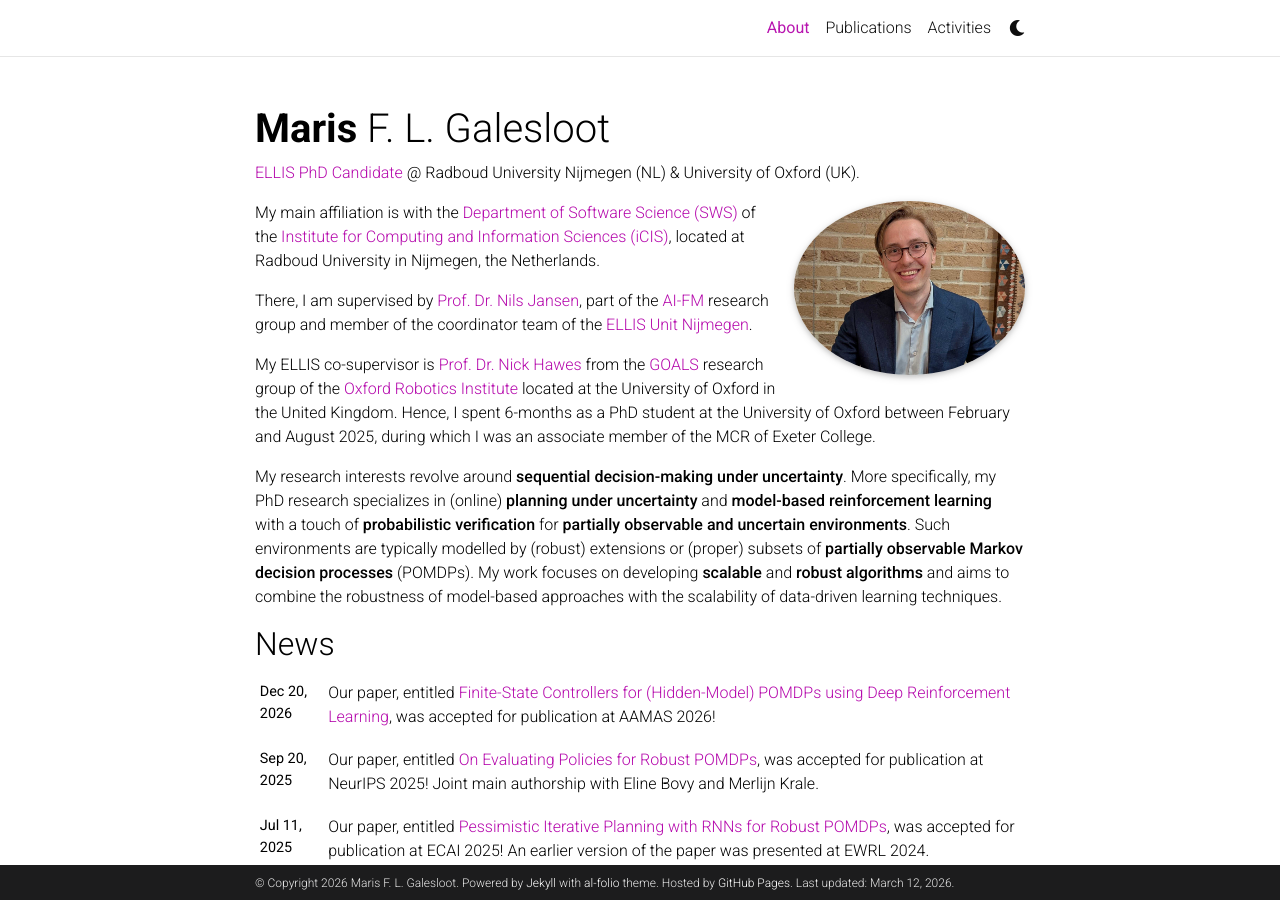
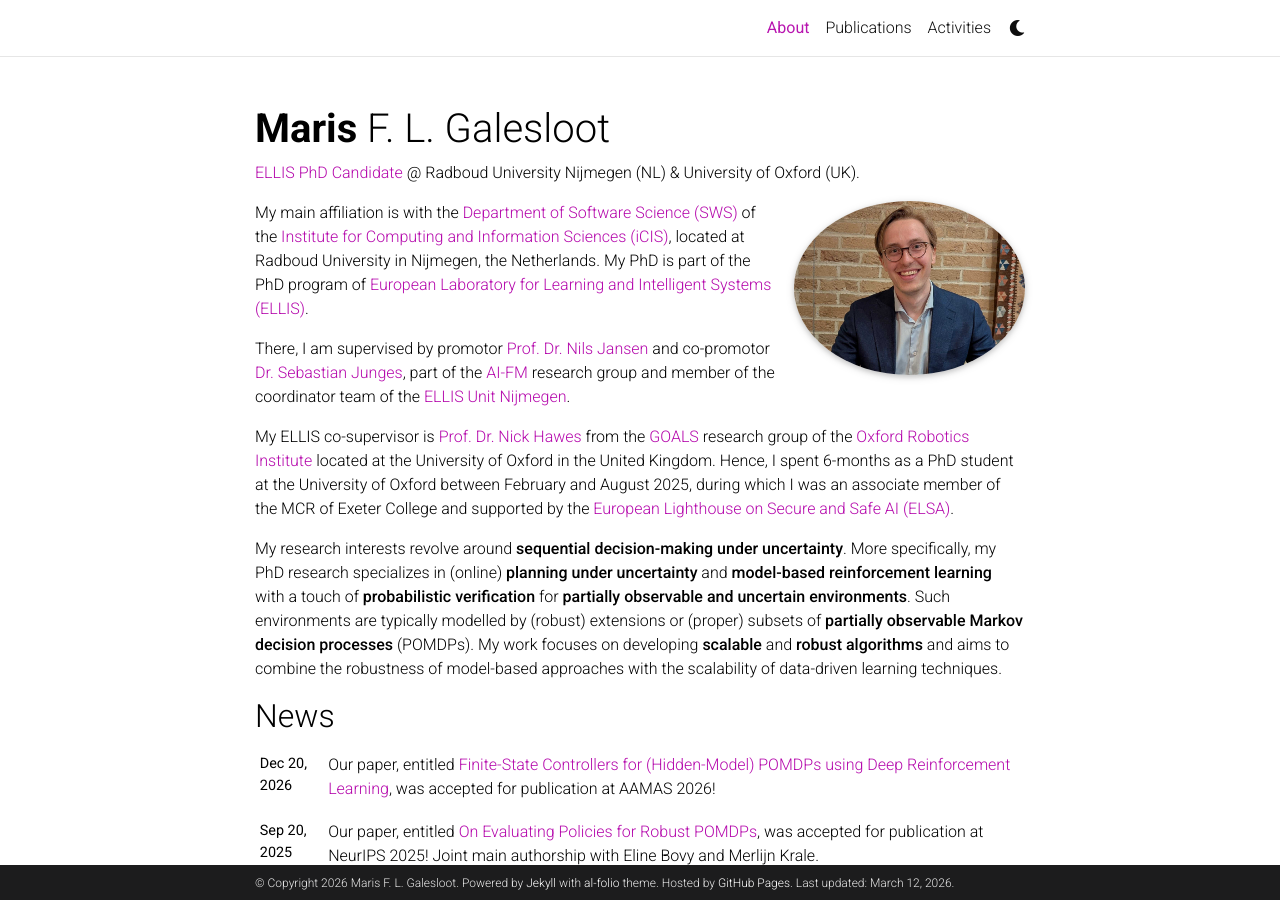
Before and after one commit to marisgg/marisgg.github.io, a Jekyll site: the page built from _pages/about.md, in a window 1280 px wide and 900 px high. Built offline with Jekyll 4.4.1, drawn with Linux system fonts in a browser that asks for light colours; full-size pictures stand in for the smaller copies a plugin makes; comment, search, counter and statistics services are not loaded; a style sheet for code colours, icons or effects is not loaded.

Commit message:
More details

```diff
--- a/_pages/about.md
+++ b/_pages/about.md
@@ -17,11 +17,11 @@
 social: true  # includes social icons at the bottom of the page
 ---
 
-My main affiliation is with the <a href='https://sws.cs.ru.nl/'>Department of Software Science (SWS)</a> of the <a href='https://www.ru.nl/icis/'>Institute for Computing and Information Sciences (iCIS)</a>, located at Radboud University in Nijmegen, the Netherlands.
+My main affiliation is with the <a href='https://sws.cs.ru.nl/'>Department of Software Science (SWS)</a> of the <a href='https://www.ru.nl/icis/'>Institute for Computing and Information Sciences (iCIS)</a>, located at Radboud University in Nijmegen, the Netherlands. My PhD is part of the PhD program of <a href='https://ellis.eu/'>European Laboratory for Learning and Intelligent Systems (ELLIS)</a>.
 
-There, I am supervised by <a href='https://www.nilsjansen.org'>Prof. Dr. Nils Jansen</a>, part of the <a href='https://ai-fm.org/'>AI-FM</a> research group and member of the coordinator team of the <a href='https://www.ru.nl/ai/ellis-unit'>ELLIS Unit Nijmegen</a>.
+There, I am supervised by promotor <a href='https://www.nilsjansen.org'>Prof. Dr. Nils Jansen</a> and co-promotor <a href='https://sjunges.github.io/'>Dr. Sebastian Junges</a>, part of the <a href='https://ai-fm.org/'>AI-FM</a> research group and member of the coordinator team of the <a href='https://www.ru.nl/ai/ellis-unit'>ELLIS Unit Nijmegen</a>.
 
-My ELLIS co-supervisor is <a href='https://www.robots.ox.ac.uk/~nickh/'>Prof. Dr. Nick Hawes</a> from the <a href='https://ori.ox.ac.uk/labs/goals/'>GOALS</a> research group of the <a href='https://ori.ox.ac.uk/'>Oxford Robotics Institute</a> located at the University of Oxford in the United Kingdom. Hence, I spent 6-months as a PhD student at the University of Oxford between February and August 2025, during which I was an associate member of the MCR of Exeter College.
+My ELLIS co-supervisor is <a href='https://www.robots.ox.ac.uk/~nickh/'>Prof. Dr. Nick Hawes</a> from the <a href='https://ori.ox.ac.uk/labs/goals/'>GOALS</a> research group of the <a href='https://ori.ox.ac.uk/'>Oxford Robotics Institute</a> located at the University of Oxford in the United Kingdom. Hence, I spent 6-months as a PhD student at the University of Oxford between February and August 2025, during which I was an associate member of the MCR of Exeter College and supported by the <a href='https://elsa-ai.eu/'>European Lighthouse on Secure and Safe AI (ELSA)</a>.
 
 My research interests revolve around **sequential decision-making under uncertainty**. More specifically, my PhD research specializes in (online) **planning under uncertainty** and **model-based reinforcement learning** with a touch of **probabilistic verification** for **partially observable and uncertain environments**.
 Such environments are typically modelled by (robust) extensions or (proper) subsets of **partially observable Markov decision processes** (POMDPs).
```
